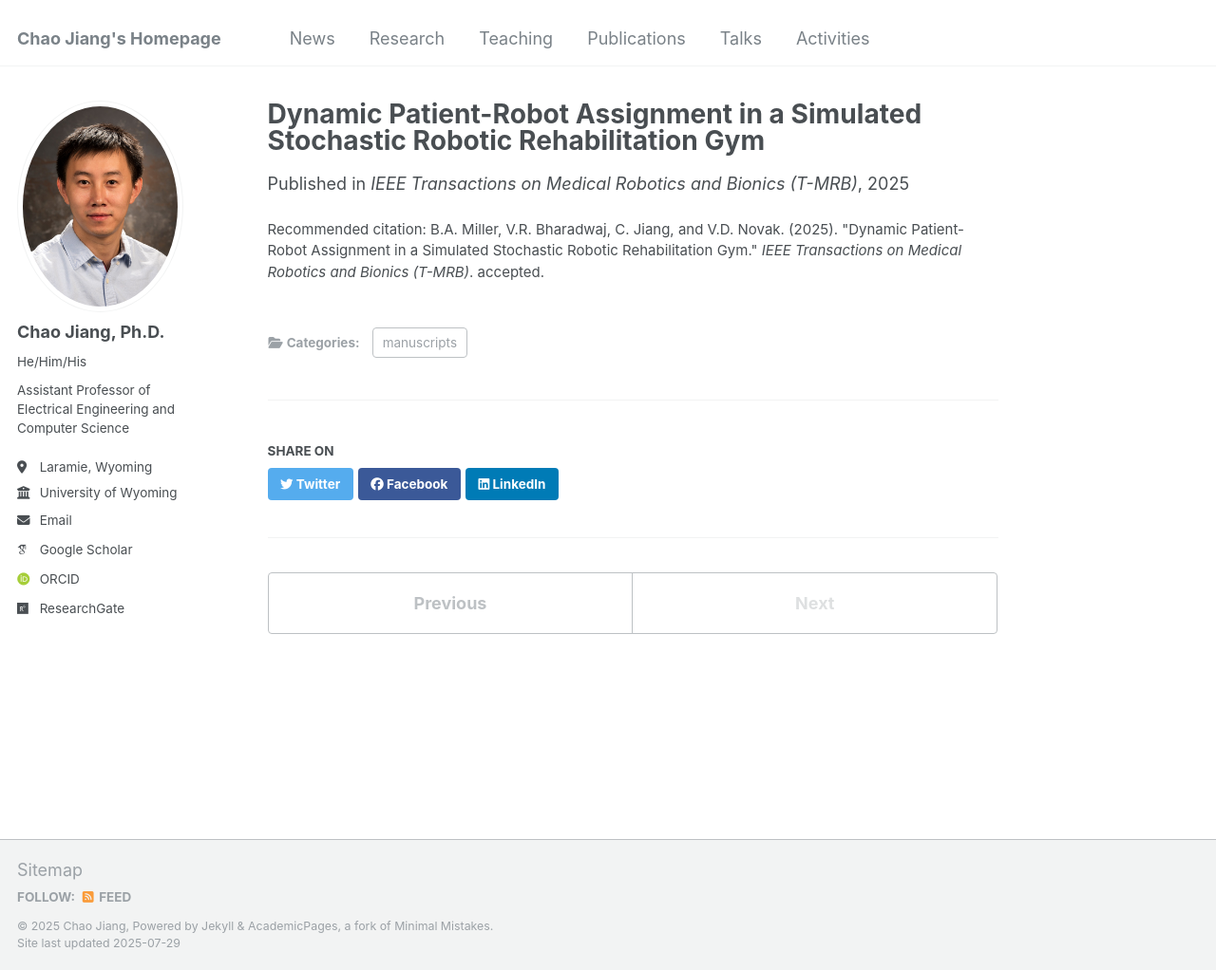
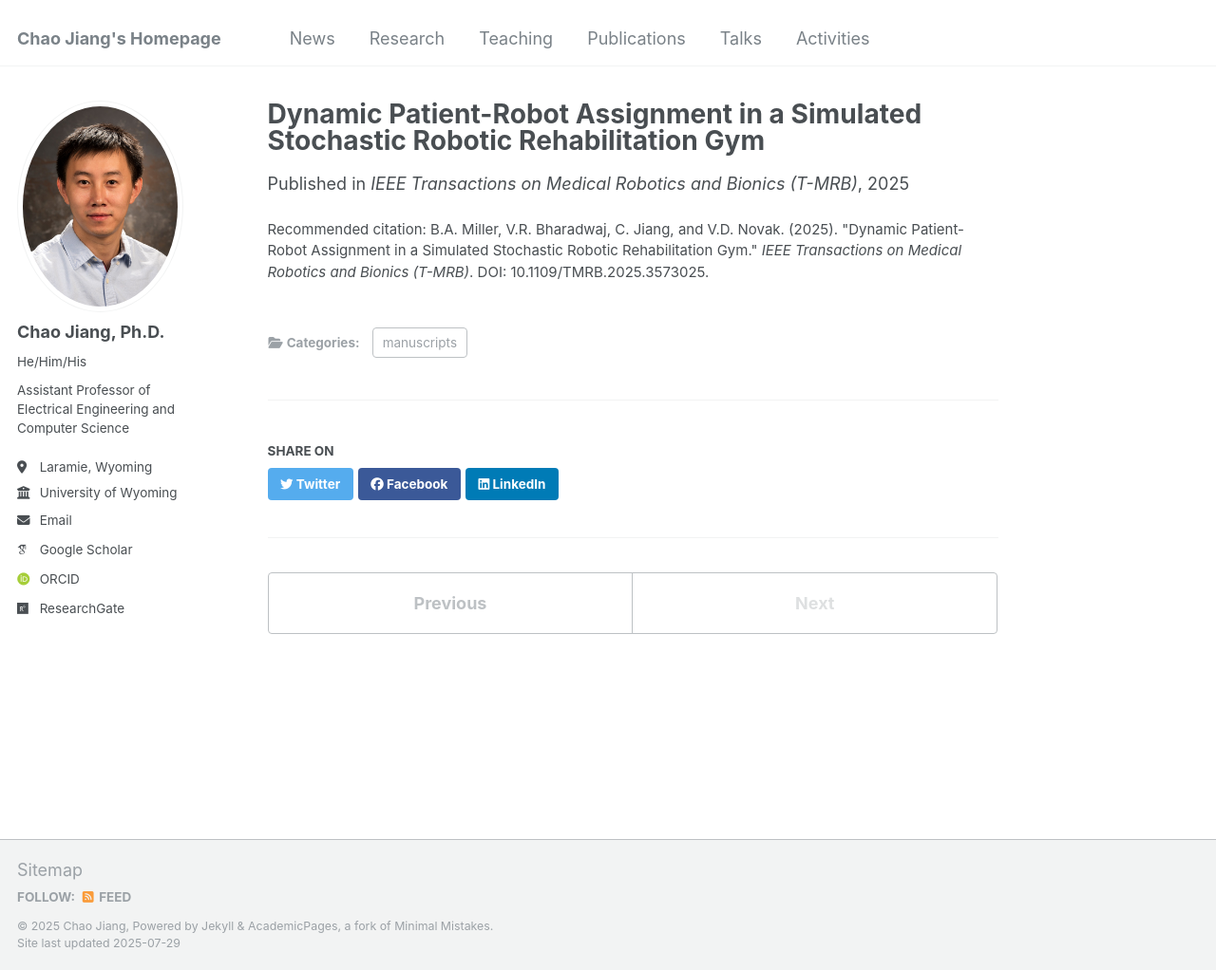
Before and after one commit to cjiang6/cjiang6.github.io, a Jekyll site: the page built from _publications/2025-05-01.md, in a window 1280 px wide and 1022 px high. Shown: the whole window at 95% size. Built offline with Jekyll 4.4.1, drawn with Linux system fonts in a browser that asks for light colours; some web fonts are replaced.

Commit message:
Update 2025-05-01.md

```diff
--- a/_publications/2025-05-01.md
+++ b/_publications/2025-05-01.md
@@ -8,5 +8,5 @@ date: 2025-05-01
 venue: 'IEEE Transactions on Medical Robotics and Bionics (T-MRB)'
 #slidesurl: 'http://academicpages.github.io/files/slides3.pdf'
 #paperurl: 'https://link.springer.com/chapter/10.1007/978-3-031-77588-8_61'
-citation: 'B.A. Miller, V.R. Bharadwaj, C. Jiang, and V.D. Novak. (2025). &quot;Dynamic Patient-Robot Assignment in a Simulated Stochastic Robotic Rehabilitation Gym.&quot; <i>IEEE Transactions on Medical Robotics and Bionics (T-MRB)</i>. accepted.'
+citation: 'B.A. Miller, V.R. Bharadwaj, C. Jiang, and V.D. Novak. (2025). &quot;Dynamic Patient-Robot Assignment in a Simulated Stochastic Robotic Rehabilitation Gym.&quot; <i>IEEE Transactions on Medical Robotics and Bionics (T-MRB)</i>. DOI: 10.1109/TMRB.2025.3573025.'
 ---
```
